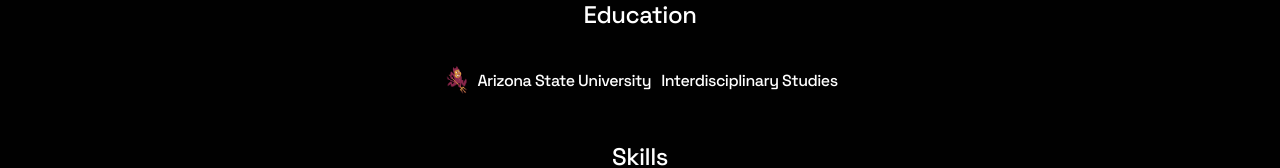
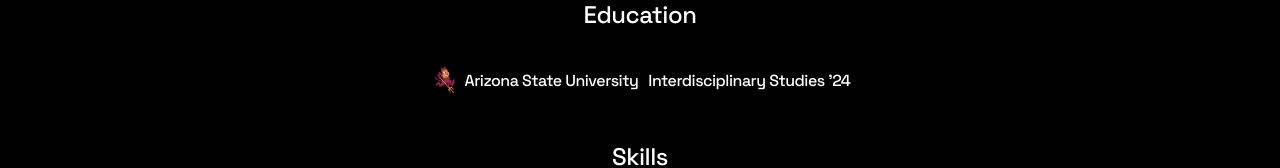
Before and after one commit to iamoscaroneill/portfolio, a React (Vite) app: page / in a window 1280 px wide. Shown: the part 342-510 px from the top of the page. Built offline with nearby package versions, Linux system fonts and the light colour scheme; a web font is replaced by a local one.

Commit message:
quick update

```diff
--- a/src/Components/About/About.jsx
+++ b/src/Components/About/About.jsx
@@ -21,7 +21,7 @@ const About = () => {
           <span>Arizona State University</span>
         </div>
 
-        <span className={about.study}>Interdisciplinary Studies</span>
+        <span className={about.study}>Interdisciplinary Studies '24</span>
       </div>
 
       <h2>Skills</h2>
```
Also changed, not shown: src/Utilities/helpers.js (line endings or trailing spaces).
